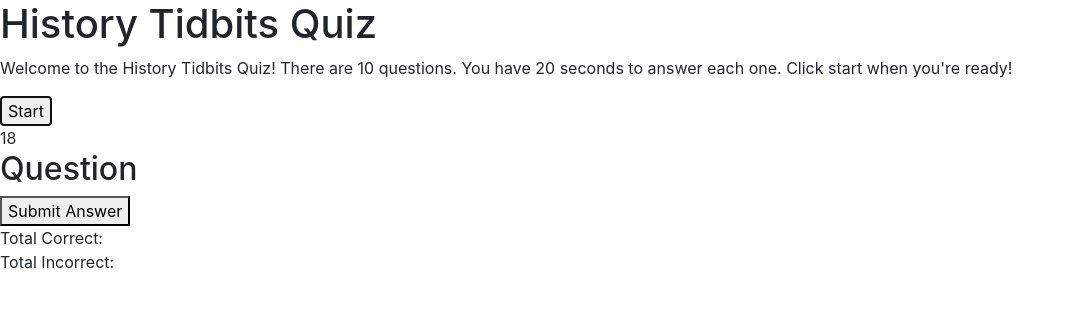
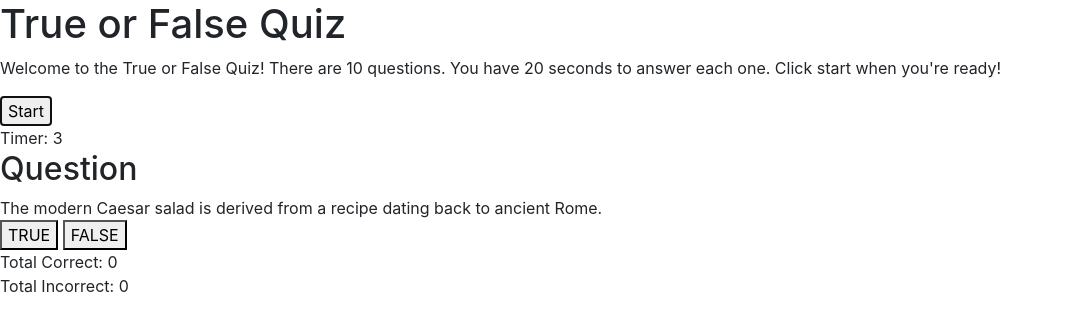
Before and after one commit to DasBarenz/TriviaGame, a plain HTML site: page index.html in a window 1280 px wide. Both pictures are taken after a click on the button "Start". Shown: the whole page, without its empty margins (0-1074 px from the left). Drawn offline with nearby package versions, Linux system fonts and the light colour scheme.

Commit message:
JS still buggy but 90% done

```diff
--- a/assets/javascript/app.js
+++ b/assets/javascript/app.js
@@ -1,68 +1,142 @@
-//start button ON CLICK initiates first timer, and resets the game just played (if applicable)
-    //this will require RESET FUNCTION
-    //this will require a timer
-    //display timer
-
+var correctCount = 0;
+var incorrectCount = 0;
+var userGuess = "";
+var questionCount = 0;
 // timer
-var seconds = 20;
-
-// function twentySeconds() {
-//     seconds = setInterval(decrement, 1000);
-//     $("#secondsDisplay").text(seconds)
-// }
-
-// var timer = setInterval(function() {
-//    seconds--;
-// }, 1000);
-
-// $("#secondsDisplay").text(timer);
-// console.log(timer);
-
-var seconds = 20;
-
+var seconds = 5; //CHANGE THIS BACK to 20 to SUBMIT!!!!!!!!!!!!!!!!!!!!!!!!!!!!!!!!!!!!!!!!!!!!!!!!!!!
 var intervalId;
 
-// $("#stop").on("click", stop); //referencing the stop function which is below
-
-$("#startButton").on("click", run); //referencing the run button which is below
-
 function run() {
-  //clicking on the resume button a whole bunch, broke it...the way to fix it is to clear the interval like below,
   clearInterval(intervalId);
-  //the fix for clearing the interval is above, without it, resume clicked multiple times activated the interval at a faster and faster rate
-  intervalId = setInterval(decrement, 1000); //setInterval(whatDoYouWantToAffect, by seconds)
+  intervalId = setInterval(decrement, 1000);
 }
 
+$("#startButton").on("click", function() {
+  run();
+  displayQuestion();
+});//referencing the run button which is up with timer stuff
+
 function decrement() {
-
   seconds--;
-
-  $("#secondsDisplay").text(seconds); //the decremented value is now showing on the page
-
+  $("#secondsDisplay").text(seconds);
   if (seconds === 0) {
-
     stop();
-
-    alert("Time Up!");
+    incorrectCount++;
+    $("#answerStatus").html("<p>Oh no! You ran out of time!</p>");
   }
 }
 
 function stop() {
-
     clearInterval(intervalId);
   }
 
-// run();
 
 //QUESTIONS ARRAY of 30 items, containing questions and 30 answers
+var questions = [
+  {question:"'Give me your tired, your poor / Your huddled masses' reads the plaque at the base of the Statue of Liberty.", choice:["TRUE", "FALSE"],
+      answer:"TRUE"},
+  {question:"Paprika is the Hungarian word for pepper.", choice:["TRUE", "FALSE"],
+      answer:"TRUE"},
+  {question:"A right triangle can never be equilateral.", choice:["TRUE", "FALSE"],
+      answer:"TRUE"},
+  {question:"Albert Einstein was awarded the Nobel Prize in Physics.", choice:["TRUE", "FALSE"],
+      answer:"TRUE"},
+  {question:"Baby koalas are called joeys.", choice:["TRUE", "FALSE"],
+      answer:"TRUE"},
+  {question:"Brazil is the only country in the Americas whose official language is Portuguese.", choice:["TRUE", "FALSE"],
+      answer:"TRUE"},
+  {question:"Dracula was a real-life figure in history.", choice:["TRUE", "FALSE"],
+      answer:"TRUE"},
+  {question:"Edward in the Twilight series is a 'vegetarian vampire,' meaning he drinks only non-human, animal blood.", choice:["TRUE", "FALSE"],
+      answer:"TRUE"},
+  {question:"Freddy Kreuger is the villain in the 'Friday the 13th' movies.", choice:["TRUE", "FALSE"],
+      answer:"FALSE"},
+  {question:"Gone with the Wind takes place in Savannah, Georgia.", choice:["TRUE", "FALSE"],
+      answer:"FALSE"},
+  {question:"In Dante's Inferno, the deepest ring of Hell is reserved for murderers.", choice:["TRUE", "FALSE"],
+      answer:"FALSE"},
+  {question:"In the famous novel of the same name, Frankenstein is a monster constructed from body parts.", choice:["TRUE", "FALSE"],
+      answer:"FALSE"},
+  {question:"Long useful to archaeologists, The 'La Brea Tar Pits' are found in Los Angeles.", choice:["TRUE", "FALSE"],
+      answer:"TRUE"},
+  {question:"No bird can fly backwards.", choice:["TRUE", "FALSE"],
+      answer:"FALSE"},
+  {question:"Snow White’s seven dwarfs all worked as lumberjacks.", choice:["TRUE", "FALSE"],
+      answer:"FALSE"},
+  {question:"The African elephant is the largest carnivore on land.", choice:["TRUE", "FALSE"],
+      answer:"FALSE"},
+  {question:"The American Civil War ended in 1776.", choice:["TRUE", "FALSE"],
+      answer:"FALSE"},
+  {question:"The Bill of Rights contains 10 amendments to the Constitution.", choice:["TRUE", "FALSE"],
+      answer:"TRUE"},
+  {question:"The capital of Libya is Benghazi.", choice:["TRUE", "FALSE"],
+      answer:"FALSE"},
+  {question:"The Dickens novel Oliver Twist begins with the well-known phrase, 'It was the best of times, it was the worst of times.'", choice:["TRUE", "FALSE"],
+      answer:"FALSE"},
+  {question:"The favorite food of the Teenage Mutant Ninja Turtles is pizza.", choice:["TRUE", "FALSE"],
+      answer:"FALSE"},
+  {question:"The first name of Kramer in Seinfeld is Cosmo.", choice:["TRUE", "FALSE"],
+      answer:"FALSE"},
+  {question:"The Ford Edsel was named after Henry Ford’s father.", choice:["TRUE", "FALSE"],
+      answer:"FALSE"},
+  {question:"The Indy 500 car race is the largest single-day, spectator-attended sporting event.", choice:["TRUE", "FALSE"],
+      answer:"TRUE"},
+  {question:"The modern Caesar salad is derived from a recipe dating back to ancient Rome.", choice:["TRUE", "FALSE"],
+      answer:"FALSE"},
+  {question:"The name Sylvia Plath was a pseudonym.", choice:["TRUE", "FALSE"],
+      answer:"FALSE"},
+  {question:"The tiniest bones in the human body are found in the hand.", choice:["TRUE", "FALSE"],
+      answer:"FALSE"},
+  {question:"There are seven red stripes in the United States flag.", choice:["TRUE", "FALSE"],
+      answer:"TRUE"},
+  {question:"Thomas Jefferson was the second president of the United States.", choice:["TRUE", "FALSE"],
+      answer:"FALSE"},
+  {question:"Tug-of-war was once an Olympic sport.", choice:["TRUE", "FALSE"],
+      answer:"TRUE"},
+];
+console.log(questions);
+var qCount = questions.length;
 
-//user selects answer and CONFIRMS
-    //answer correct or incorrect displays
-    //if incorrect then correct answer inset box displays for 3 seconds
-//if user does not CONFIRM answer within 20 seconds, the question is marked incomplete and marked incorrect
-    //no correct answer displayed
-//if user answers correctly, correct answers increments by 1
-//if user answers incorrectly, incorrect answers increments by 1
-//at end of 10 questions, the game is over
-    //game status (win/losses) displays
-    //notify user if they wish to play again to hit start button again
+//reusable reset function for use between questions
+function minorReset() {
+    stop();
+    setTimeout(displayQuestion(), 3000);
+    userGuess = ""; //this is not reseting properly...gets my counts off bc they are all compounding
+    seconds = 20;
+    run();
+    // displayQuestion();
+  }
+
+//Select random question from array
+function displayQuestion() {
+    var index = Math.floor(Math.random() * questions.length);
+    var pick = questions[index];
+    questionCount++;
+    console.log (questionCount);
+    $("#questionsDisplay").text(pick.question);
+
+    //Click to answer
+    $(".answerChoice").on("click", function () {
+      userGuess = ($(this).val());
+      console.log(userGuess);
+      console.log(pick.answer);
+      // correct or incorrect response
+      if (userGuess === pick.answer) {
+        correctCount++;
+        $("#correctCount").text(correctCount);
+        $("#answerStatus").text("Ya did it!");
+        minorReset();
+      } else {
+        incorrectCount++;
+        $("#incorrectCount").text(incorrectCount);
+        $("#answerStatus").text("Wrongo, blockhead.");
+        minorReset();
+      };
+    });
+  };
+
+
+
+// $("#startButton").on("click", run() {
+//   displayQuestion();
+// }); //referencing the run button which is up with timer stuff
--- a/index.html
+++ b/index.html
@@ -3,27 +3,31 @@
 <head>
     <meta charset="utf-8" />
     <meta http-equiv="X-UA-Compatible" content="IE=edge">
-    <title>History Tidbits</title>
+    <title>True? False?</title>
     <meta name="viewport" content="width=device-width, initial-scale=1">
     <link rel="stylesheet" href="https://stackpath.bootstrapcdn.com/bootstrap/4.1.3/css/bootstrap.min.css" integrity="sha384-MCw98/SFnGE8fJT3GXwEOngsV7Zt27NXFoaoApmYm81iuXoPkFOJwJ8ERdknLPMO" crossorigin="anonymous">
     <link rel="stylesheet" type="text/css" media="screen" href="assets/css/style.css" />
 </head>
 <body>
-    <h1>History Tidbits Quiz</h1>
-    <p>Welcome to the History Tidbits Quiz! There are 10 questions. You have 20 seconds to answer each one. Click start when you're ready!</p>
+    <h1>True or False Quiz</h1>
+    <p>Welcome to the True or False Quiz! There are 10 questions. You have 20 seconds to answer each one. Click start when you're ready!</p>
     <button id="startButton">Start</button>
-    <div id="secondsDisplay">20</span></div>
+    <div>Timer: <span id="secondsDisplay">20</span></div>
     <h2>Question<span class="questionCount"></span></h2>
-    <div class="quiz" id="questionsDisplay"></div>
-    <div class="quiz" id="possibleAnswersDisplay"</div>
-    <button id="confirmAnswerButton">Submit Answer</button>
+    <div class="quiz" id="questionsDisplay"><br><br></div>
+    <button class="answerChoice" value="TRUE">TRUE</button>
+    <button class="answerChoice" value="FALSE">FALSE</button>
+    <!-- <div class="quiz" id="possibleAnswersDisplay"</div> -->
+    <!-- <button id="submitAnswer">Submit Answer</button> -->
     <div class="statusItems" id="answerStatus"></div>
-    <div class="statusItems" id="correctAnswer"></div>
-    <div class="statusItems">Total Correct: <span id="correctCount"></span></div>
-    <div class="statusItems">Total Incorrect: <span id="incorrectCount"></span></div>
+    <!-- <div class="statusItems" id="correctAnswer"></div> -->
+    <div class="statusItems">Total Correct: <span id="correctCount">0</span></div>
+    <div class="statusItems">Total Incorrect: <span id="incorrectCount">0</span></div>
     <div class="statusItems" id="finalScore"></div>
+    <!-- <div class="question">	"Give me your tired, your poor / Your huddled masses" reads the plaque at the base of the Statue of Liberty.	<br><br>	<span class="true" 	class="right">TRUE	</span>	<br>	<span class="false" 	class="wrong">FALSE</span></div> -->
 
-    <script type="text/javascript" src="jquery.countdownTimer.js"></script>
+
+    <!-- <script type="text/javascript" src="jquery.countdownTimer.js"></script> -->
     <script src="https://code.jquery.com/jquery-3.3.1.slim.min.js" integrity="sha384-q8i/X+965DzO0rT7abK41JStQIAqVgRVzpbzo5smXKp4YfRvH+8abtTE1Pi6jizo" crossorigin="anonymous"></script>
     <script src="https://cdnjs.cloudflare.com/ajax/libs/popper.js/1.14.3/umd/popper.min.js" integrity="sha384-ZMP7rVo3mIykV+2+9J3UJ46jBk0WLaUAdn689aCwoqbBJiSnjAK/l8WvCWPIPm49" crossorigin="anonymous"></script>
     <script src="https://stackpath.bootstrapcdn.com/bootstrap/4.1.3/js/bootstrap.min.js" integrity="sha384-ChfqqxuZUCnJSK3+MXmPNIyE6ZbWh2IMqE241rYiqJxyMiZ6OW/JmZQ5stwEULTy" crossorigin="anonymous"></script>
```
